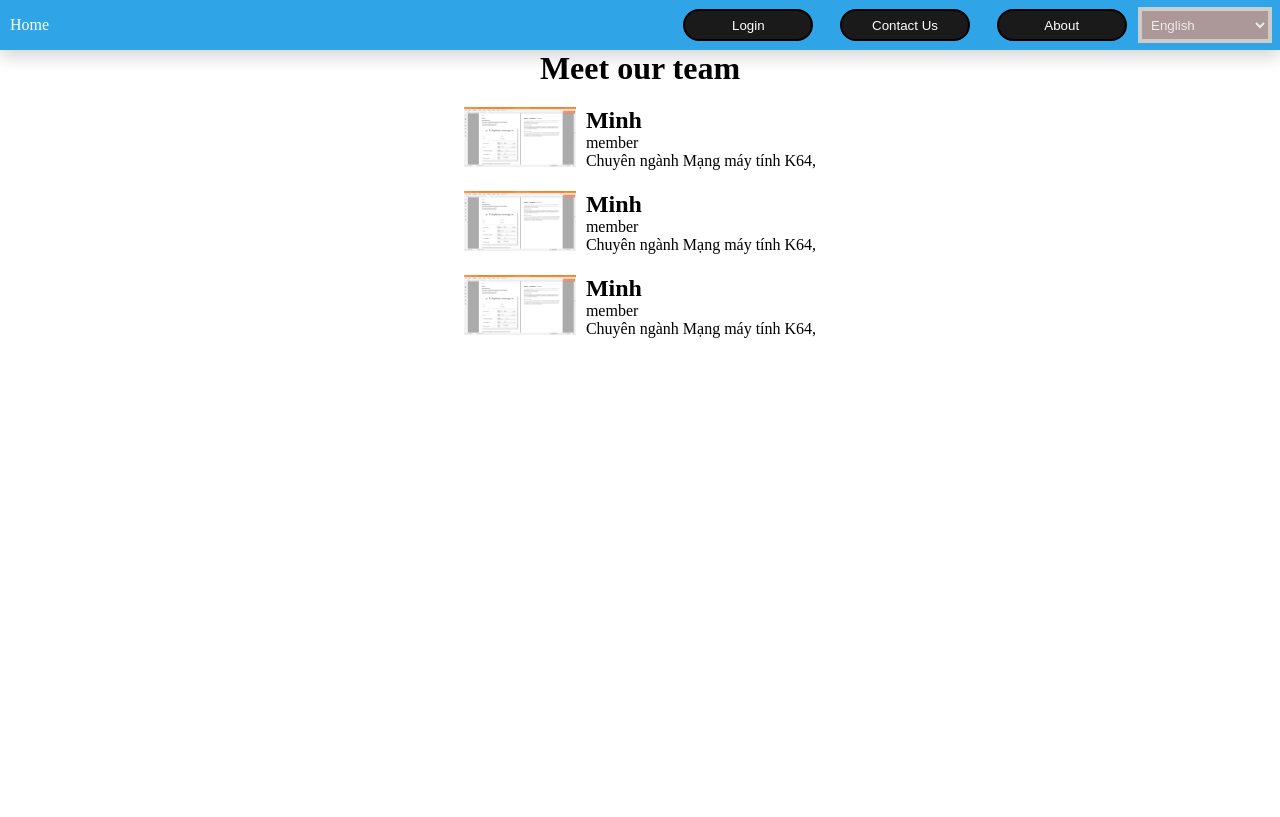
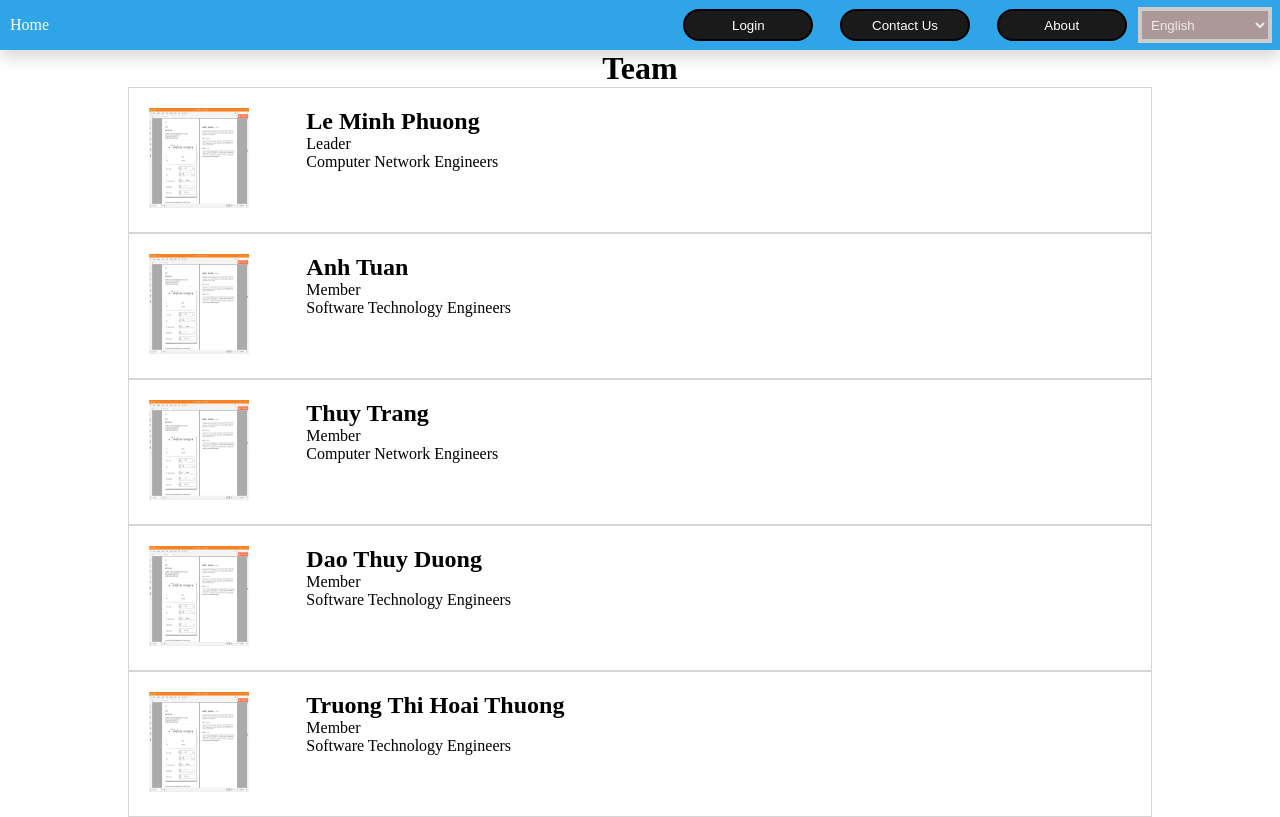
Before and after one commit to nguyentuan1906/HTQLDATNHUMG, a React (Create React App) app in the folder client/: page /about in a window 1280 px wide. Built offline with nearby package versions, Linux system fonts and the light colour scheme.

Commit message:
thijld k.

```diff
--- a/client/src/components/about/about.module.scss
+++ b/client/src/components/about/about.module.scss
@@ -4,16 +4,33 @@
     align-items: center;
     flex-direction: column;
 }
-.about_images{
-    weight: 60px;
-    height: 60px;
+
+.images_Character {
+    width: 15%;
+    @media (max-width: 800px) {
+        width: 150px;
+        }
 }
-.about_Character{
+
+.about_images {
+    width: 100px;
+    height: 100px;
+}
+
+.about_Character {
     display: flex;
-    margin-top: 20px;
+    padding: 20px;
+    border: 1px solid #cccc;
+
 
 
 }
-.about_info_Character{
-    margin-left:10px ;
+
+.about_info_Character {
+    margin-left: 10px;
 }
+
+.about_teams {
+    width: 80%;
+
+}
--- a/client/src/components/about/index.jsx
+++ b/client/src/components/about/index.jsx
@@ -1,35 +1,51 @@
 // rafce
 import React from 'react'
+import { useTranslation } from 'react-i18next';
 import styles from "./about.module.scss"
-const team=[
+const About = () => {
+    const { t } = useTranslation();
+    const team = [
         {
-        name:'Minh',
-        images:'./images_about/test2_listen 5.png',
-        post:'member',
-        info:'Chuyên ngành Mạng máy tính K64,'
+            name: t("teams.name1"),
+            images: './images_about/test2_listen 5.png',
+            post: t("teams.post1"),
+            info: t("teams.info1")
         },
         {
-        name:'Minh',
-        images:'./images_about/test2_listen 5.png',
-        post:'member',
-        info:'Chuyên ngành Mạng máy tính K64,'
+            name: t("teams.name2"),
+            images: './images_about/test2_listen 5.png',
+            post: t("teams.post2"),
+            info: t("teams.info2")
         },
         {
-        name:'Minh',
-        images:'./images_about/test2_listen 5.png',
-        post:'member',
-        info:'Chuyên ngành Mạng máy tính K64,'
+            name: t("teams.name3"),
+            images: './images_about/test2_listen 5.png',
+            post: t("teams.post3"),
+            info: t("teams.info3")
+        },
+        {
+            name: t("teams.name4"),
+            images: './images_about/test2_listen 5.png',
+            post: t("teams.post4"),
+            info: t("teams.info4")
+        },
+        {
+            name: t("teams.name5"),
+            images: './images_about/test2_listen 5.png',
+            post: t("teams.post5"),
+            info: t("teams.info5")
         },
 
+
     ]
-const About = () => {
     return (
         <div className={styles["about"]} >
-        <h1 className={styles["about_title"]}>Meet our team</h1>
-        {team.map((a)=>(
+            <h1 className={styles["about_title"]}>{t('team')}</h1>
+            <div className={styles["about_teams"]}>
+                {team.map((a) => (
                     <div className={styles["about_Character"]}>
                         <div className={styles["images_Character"]}>
-            <img src={a.images} className={styles["about_images"]} alt=""/>
+                            <img src={a.images} className={styles["about_images"]} alt="" />
                         </div>
 
                         <div className={styles["about_info_Character"]}>
@@ -42,6 +58,7 @@ const About = () => {
                 ))}
 
             </div>
+        </div>
     )
 }
 
--- a/client/src/i18n/en/common.json
+++ b/client/src/i18n/en/common.json
@@ -4,5 +4,28 @@
     "english":"English",
     "vietnamese":"Vietnamese",
     "contact":"Contact Us",
-    "about":"About"
+    "about":"About",
+    "team":"Team",
+    "teams":{
+      "name1": "Le Minh Phuong",
+      "post1": "Leader",
+      "info1": "Computer Network Engineers",
+
+      "name2": "Anh Tuan",
+      "post2": "Member",
+      "info2": "Software Technology Engineers",
+
+      "name3": "Thuy Trang",
+      "post3": "Member",
+      "info3": "Computer Network Engineers",
+
+      "name4": "Dao Thuy Duong",
+      "post4": "Member",
+      "info4": "Software Technology Engineers",
+
+      "name5": "Truong Thi Hoai Thuong",
+      "post5": "Member",
+      "info5": "Software Technology Engineers"
+
+    }
   }
--- a/client/src/i18n/vn/common.json
+++ b/client/src/i18n/vn/common.json
@@ -4,5 +4,6 @@
     "english":"Tiếng anh",
     "vietnamese":"Tiếng việt",
     "contact":"Liên hệ",
-    "about":"Giới thiệu"
+    "about":"Giới thiệu",
+    "team":"Nhóm"
   }
```
Lines whose indentation alone changed are shown as unchanged.
